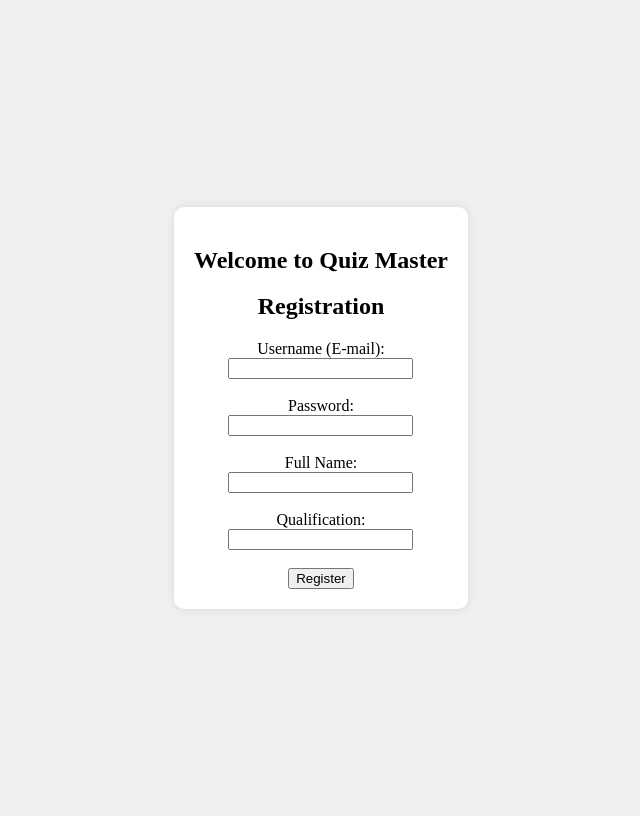
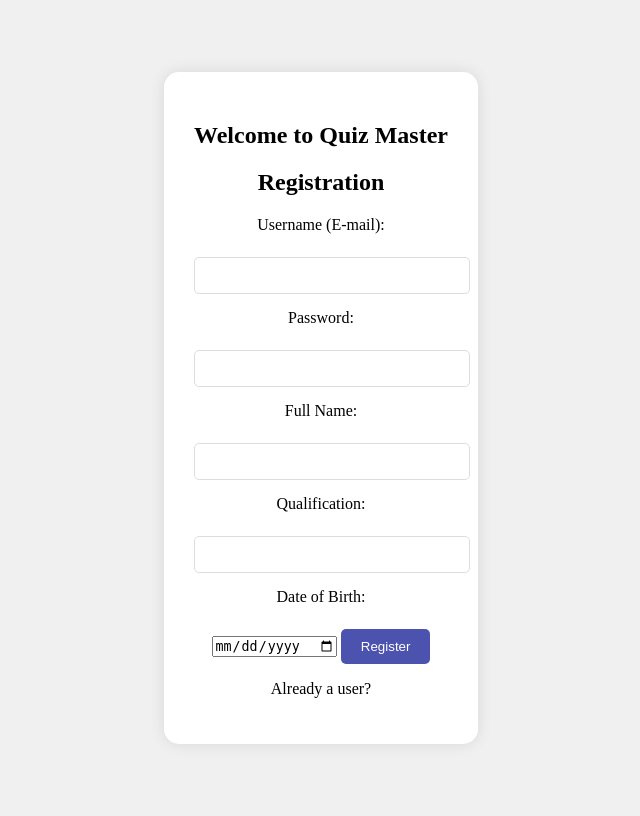
Before and after one commit to 23f2002620/quiz-master-v1, a Flask app: template templates/user_register.html in a window 1280 px wide. Shown: the whole page, without its empty margins (319-959 px from the left). Run offline with Flask 3, Linux system fonts and the light colour scheme; the template is opened without the code that fills it, so the values that code supplies are empty.

Commit message:
Implemented user registration and admin login functionality

```diff
--- a/templates/user_register.html
+++ b/templates/user_register.html
@@ -1,43 +1,86 @@
 <!DOCTYPE html>
-<html>
+<html lang="en">
 <head>
-    <title>Login Page</title>
+    <meta charset="UTF-8">
+    <meta name="viewport" content="width=device-width, initial-scale=1.0">
+    <title>Register - Quiz Master</title>
+    {% block styles %}
     <style>
         body {
             display: flex;
             justify-content: center;
             align-items: center;
-            height: 100vh; /* Full viewport height */
+            min-height: 100vh;
             background-color: #f0f0f0;
         }
+
         .login-box {
-            background-color: white;
-            padding: 20px;
-            border-radius: 10px;
-            box-shadow: 0 0 10px rgba(0, 0, 0, 0.1);
+            background-color: #fff;
+            padding: 30px;
+            border-radius: 15px;
+            box-shadow: 0 0 15px rgba(0, 0, 0, 0.1);
             text-align: center;
         }
+
+        h2 {
+            margin-bottom: 20px;
+        }
+
+        label {
+            display: block;
+            margin-bottom: 5px;
+        }
+
+        input[type="text"],
+        input[type="password"] {
+            width: 100%;
+            padding: 10px;
+            margin-bottom: 15px;
+            border: 1px solid #ddd;
+            border-radius: 5px;
+        }
+
+        button[type="submit"] {
+            background-color: #4c53af;
+            color: white;
+            padding: 10px 20px;
+            border: none;
+            border-radius: 5px;
+            cursor: pointer;
+        }
     </style>
+    {% endblock %}
 </head>
 <body>
+    {% block content %}
     <div class="login-box">
         <h2>Welcome to Quiz Master</h2>
         <h2>Registration</h2>
-        <form>
+        <form method="POST" action="{{ url_for('register') }}">
+            {% block form %}
             <label for="username">Username (E-mail):</label><br>
-            <input type="text" id="username" name="username" required><br><br>
+            <input type="text" id="username" name="username" required>
 
             <label for="password">Password:</label><br>
-            <input type="password" id="password" name="password" required><br><br>
+            <input type="password" id="password" name="password" required>
 
             <label for="fullname">Full Name:</label><br>
-            <input type="text" id="fullname" name="fullname" required><br><br>
+            <input type="text" id="fullname" name="fullname" required>
 
             <label for="qualification">Qualification:</label><br>
-            <input type="text" id="qualification" name="qualification" required><br><br>
+            <input type="text" id="qualification" name="qualification" required>
+
+            <label for="dob">Date of Birth:</label><br>
+            <input type="date" id="dob" name="dob" required>
 
             <button type="submit">Register</button>
+
+            <p> Already a user? </p>
+
+            {% endblock %}
+
         </form>
     </div>
+    {% endblock %}
 </body>
 </html>
```
Also changed, not shown: templates/user_login.html (+14 -4 lines).
